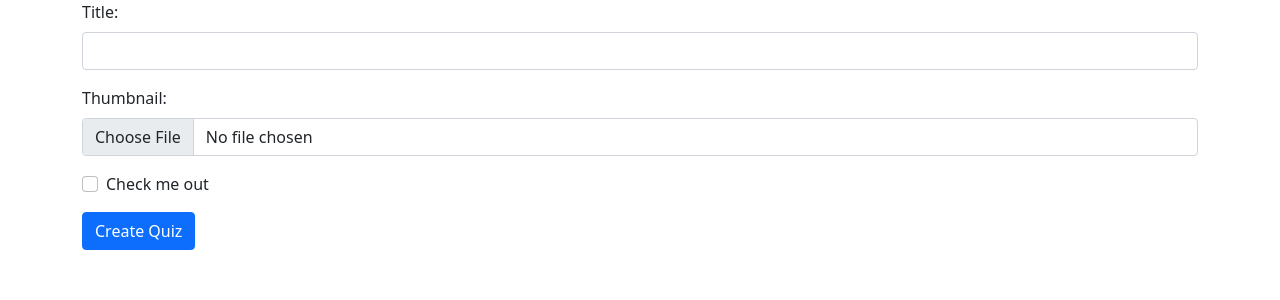
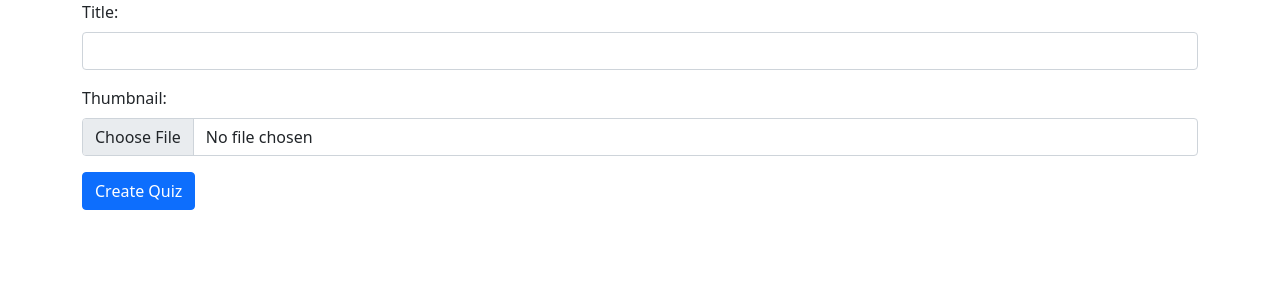
Before and after one commit to davrichter/quiz_django, a Django app: page /quiz/create/ in a window 1280 px wide. Shown: the part 76-376 px from the top of the page. Run offline with Django 4.2, Linux system fonts and the light colour scheme; some libraries are stand-ins or nearby versions.

Commit message:
Remove "check me out" checkbox.

```diff
--- a/quiz_app/templates/quiz_app/create_quiz.html
+++ b/quiz_app/templates/quiz_app/create_quiz.html
@@ -21,10 +21,6 @@
                        aria-describedby="Thumbnail"
                        name="thumbnail">
             </div>
-            <div class="mb-3 form-check">
-                <input type="checkbox" class="form-check-input" id="exampleCheck1">
-                <label class="form-check-label" for="exampleCheck1">Check me out</label>
-            </div>
             <button type="submit" class="btn btn-primary">Create Quiz</button>
         </form>
     </div>
```
